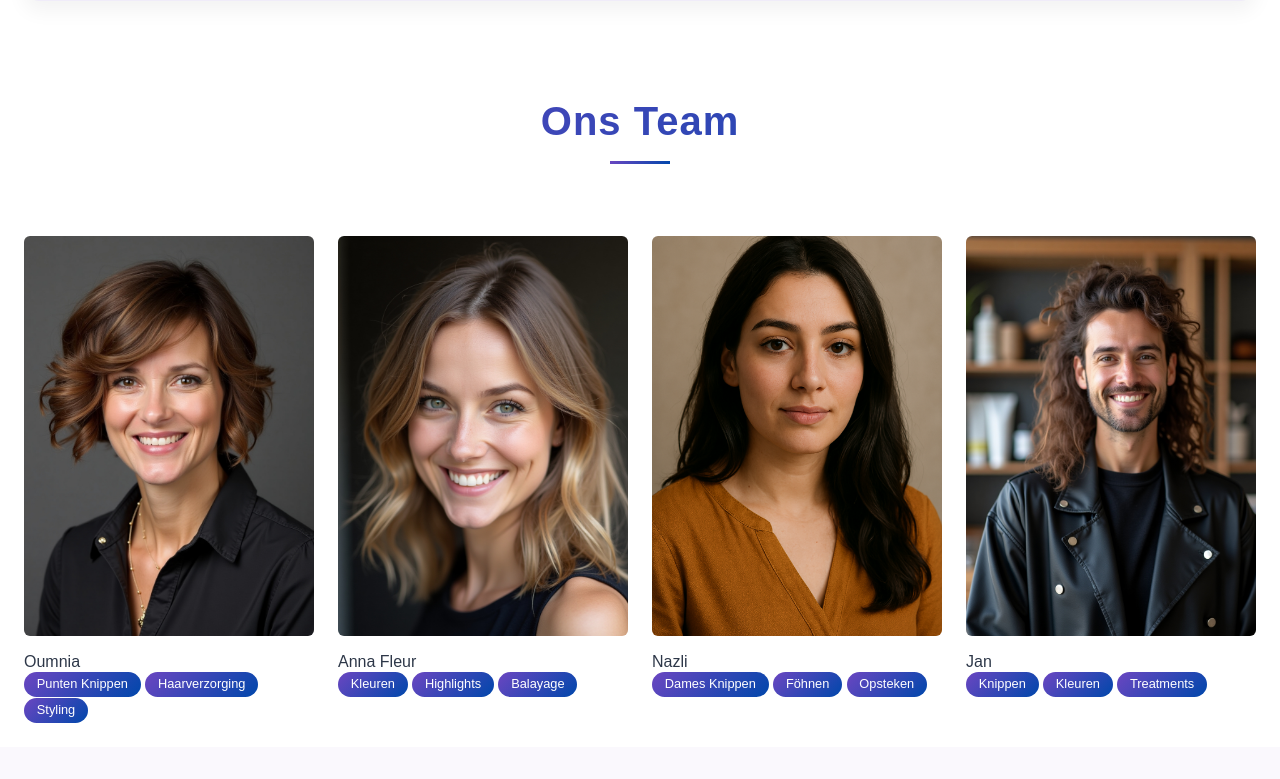
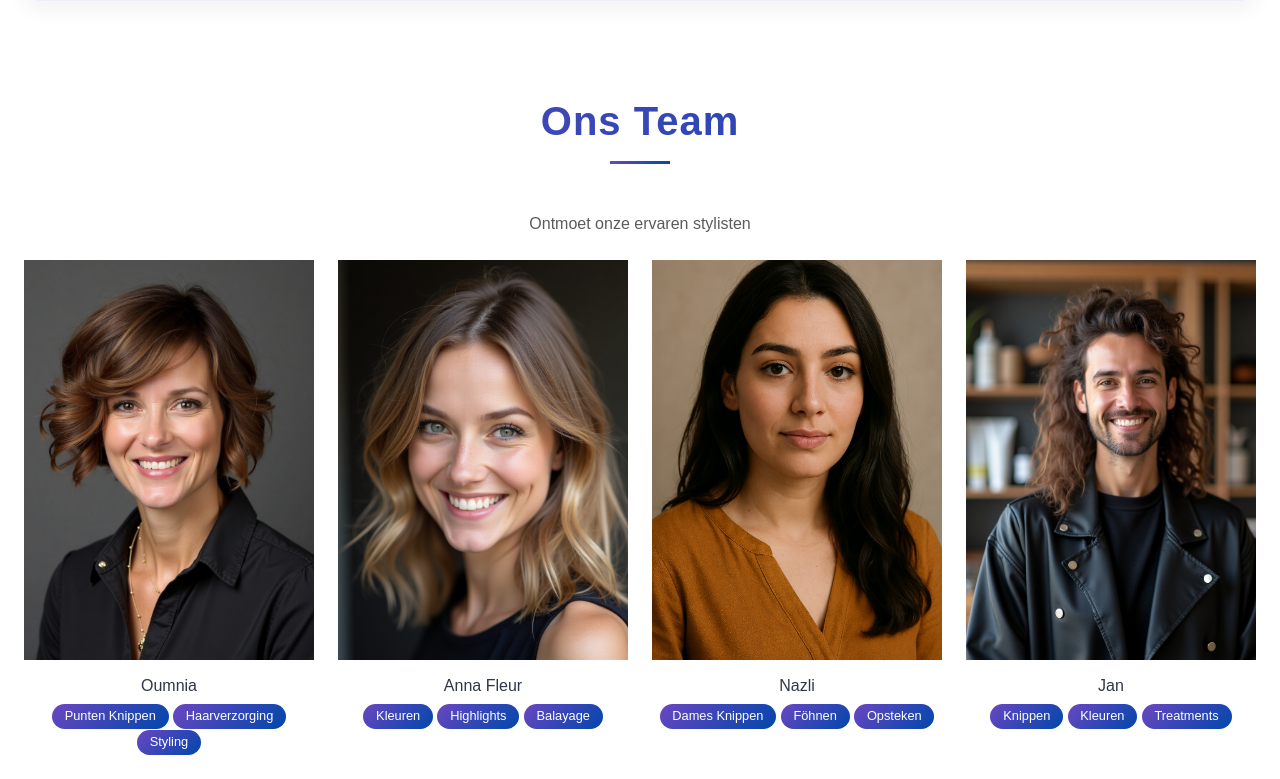
Before and after one commit to AMO-GT/examen-v2, a Laravel app: page /medewerkers in a window 1280 px wide. Shown: the part 2372-3151 px from the top of the page. Before the commit the page ends 3095 px from the top, so only its background shows below. Run offline with Laravel 12, Linux system fonts and the light colour scheme; a user stored in the database is signed in; data comes from the database, SQL or seed files in the repository; data that the repository does not hold is empty; style sheets or scripts are compiled from the project's sources.

Commit message:
einde van dag

```diff
--- a/resources/views/medewerkers/index.blade.php
+++ b/resources/views/medewerkers/index.blade.php
@@ -231,69 +231,57 @@
     <!-- Team Section -->
     <div class="row mt-5">
         <div class="col-12 text-center mb-4">
-            <h2 class="section-title">Ons Team</h2>
+            <h2 class="section-title" style="color: #4169E1;">Ons Team</h2>
+            <p class="text-muted">Ontmoet onze ervaren stylisten</p>
         </div>
         <!-- Oumnia -->
         <div class="col-md-3">
-            <div class="team-member">
-                <div class="team-photo">
-                    <img src="{{ asset('images/oumnia.jpg') }}" alt="Oumnia" class="img-fluid rounded" style="width: 100%; height: 400px; object-fit: cover;">
-                </div>
-                <div class="team-details mt-3">
-                    <h4 class="team-name">Oumnia</h4>
-                    <div class="team-specialties">
-                        <span class="badge bg-purple">Punten Knippen</span>
-                        <span class="badge bg-purple">Haarverzorging</span>
-                        <span class="badge bg-purple">Styling</span>
-                    </div>
+            <div class="text-center">
+                <img src="{{ asset('images/oumnia.jpg') }}" alt="Oumnia" class="img-fluid" style="width: 100%; height: 400px; object-fit: cover;">
+                <h5 class="mt-3 mb-2">Oumnia</h5>
+                <div>
+                    <span class="badge rounded-pill" style="background-color: #4169E1;">Punten Knippen</span>
+                    <span class="badge rounded-pill" style="background-color: #4169E1;">Haarverzorging</span>
+                    <span class="badge rounded-pill" style="background-color: #4169E1;">Styling</span>
                 </div>
             </div>
         </div>
+
         <!-- Anna Fleur -->
         <div class="col-md-3">
-            <div class="team-member">
-                <div class="team-photo">
-                    <img src="{{ asset('images/annafleur.jpg') }}" alt="Anna Fleur" class="img-fluid rounded" style="width: 100%; height: 400px; object-fit: cover;">
-                </div>
-                <div class="team-details mt-3">
-                    <h4 class="team-name">Anna Fleur</h4>
-                    <div class="team-specialties">
-                        <span class="badge bg-purple">Kleuren</span>
-                        <span class="badge bg-purple">Highlights</span>
-                        <span class="badge bg-purple">Balayage</span>
-                    </div>
+            <div class="text-center">
+                <img src="{{ asset('images/annafleur.jpg') }}" alt="Anna Fleur" class="img-fluid" style="width: 100%; height: 400px; object-fit: cover;">
+                <h5 class="mt-3 mb-2">Anna Fleur</h5>
+                <div>
+                    <span class="badge rounded-pill" style="background-color: #4169E1;">Kleuren</span>
+                    <span class="badge rounded-pill" style="background-color: #4169E1;">Highlights</span>
+                    <span class="badge rounded-pill" style="background-color: #4169E1;">Balayage</span>
                 </div>
             </div>
         </div>
+
         <!-- Nazli -->
         <div class="col-md-3">
-            <div class="team-member">
-                <div class="team-photo">
-                    <img src="{{ asset('images/nazli.png') }}" alt="Nazli" class="img-fluid rounded" style="width: 100%; height: 400px; object-fit: cover;">
-                </div>
-                <div class="team-details mt-3">
-                    <h4 class="team-name">Nazli</h4>
-                    <div class="team-specialties">
-                        <span class="badge bg-purple">Dames Knippen</span>
-                        <span class="badge bg-purple">Föhnen</span>
-                        <span class="badge bg-purple">Opsteken</span>
-                    </div>
+            <div class="text-center">
+                <img src="{{ asset('images/nazli.png') }}" alt="Nazli" class="img-fluid" style="width: 100%; height: 400px; object-fit: cover;">
+                <h5 class="mt-3 mb-2">Nazli</h5>
+                <div>
+                    <span class="badge rounded-pill" style="background-color: #4169E1;">Dames Knippen</span>
+                    <span class="badge rounded-pill" style="background-color: #4169E1;">Föhnen</span>
+                    <span class="badge rounded-pill" style="background-color: #4169E1;">Opsteken</span>
                 </div>
             </div>
         </div>
+
         <!-- Jan -->
         <div class="col-md-3">
-            <div class="team-member">
-                <div class="team-photo">
-                    <img src="{{ asset('images/jan.jpg') }}" alt="Jan" class="img-fluid rounded" style="width: 100%; height: 400px; object-fit: cover;">
-                </div>
-                <div class="team-details mt-3">
-                    <h4 class="team-name">Jan</h4>
-                    <div class="team-specialties">
-                        <span class="badge bg-purple">Knippen</span>
-                        <span class="badge bg-purple">Kleuren</span>
-                        <span class="badge bg-purple">Treatments</span>
-                    </div>
+            <div class="text-center">
+                <img src="{{ asset('images/jan.jpg') }}" alt="Jan" class="img-fluid" style="width: 100%; height: 400px; object-fit: cover;">
+                <h5 class="mt-3 mb-2">Jan</h5>
+                <div>
+                    <span class="badge rounded-pill" style="background-color: #4169E1;">Knippen</span>
+                    <span class="badge rounded-pill" style="background-color: #4169E1;">Kleuren</span>
+                    <span class="badge rounded-pill" style="background-color: #4169E1;">Treatments</span>
                 </div>
             </div>
         </div>
@@ -656,5 +644,26 @@ function deleteProduct(productId) {
         color: #000;
         font-size: 1.1em;
     }
+
+    /* Team Section Styling */
+    .team-img {
+        width: 100%;
+        max-width: 300px;
+        height: auto;
+        aspect-ratio: 1;
+        object-fit: cover;
+        border-radius: 0;
+    }
+
+    .badge {
+        font-weight: normal;
+        padding: 8px 16px;
+        font-size: 0.85rem;
+    }
+
+    h5 {
+        font-weight: normal;
+        margin-bottom: 0.5rem;
+    }
 </style>
 @endsection
```
